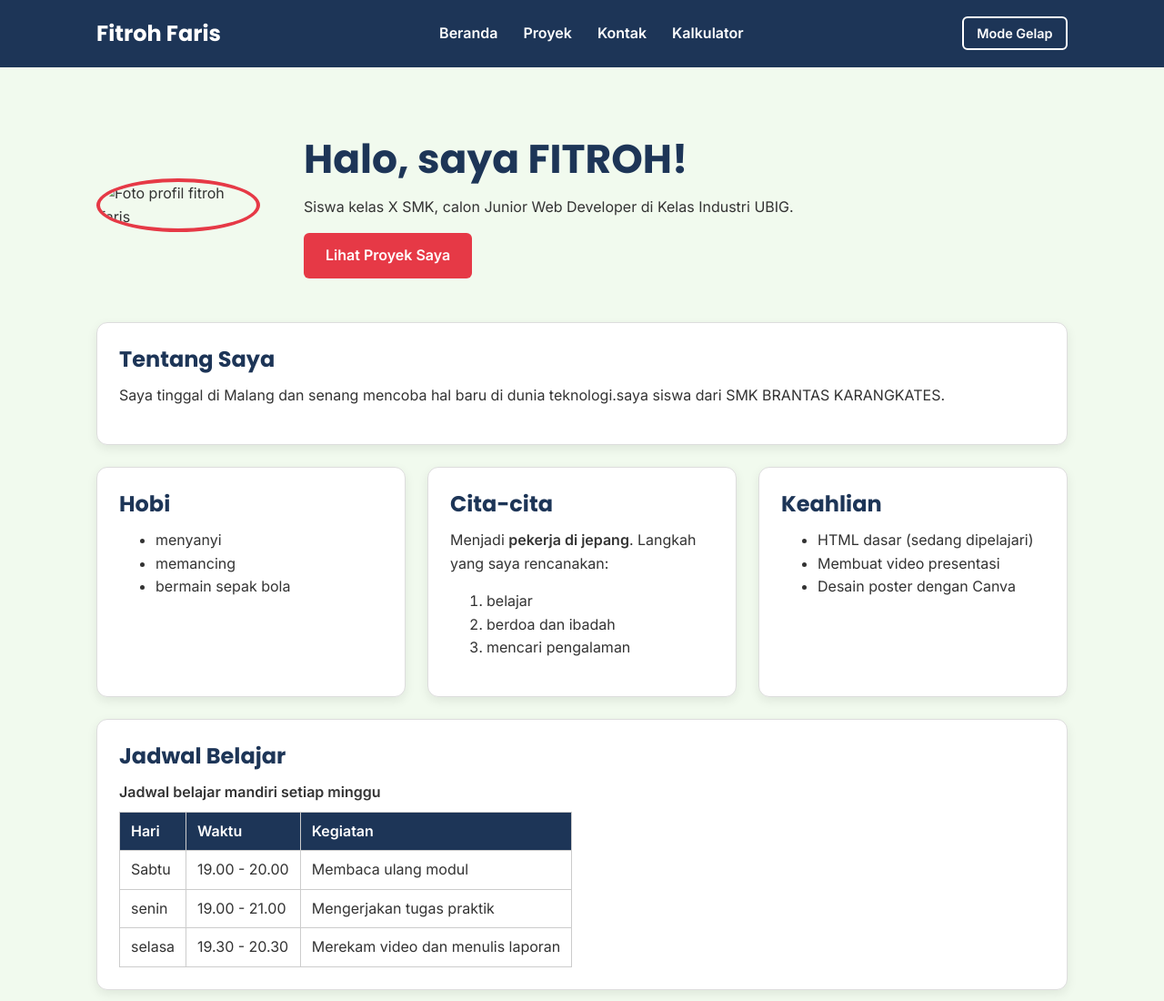
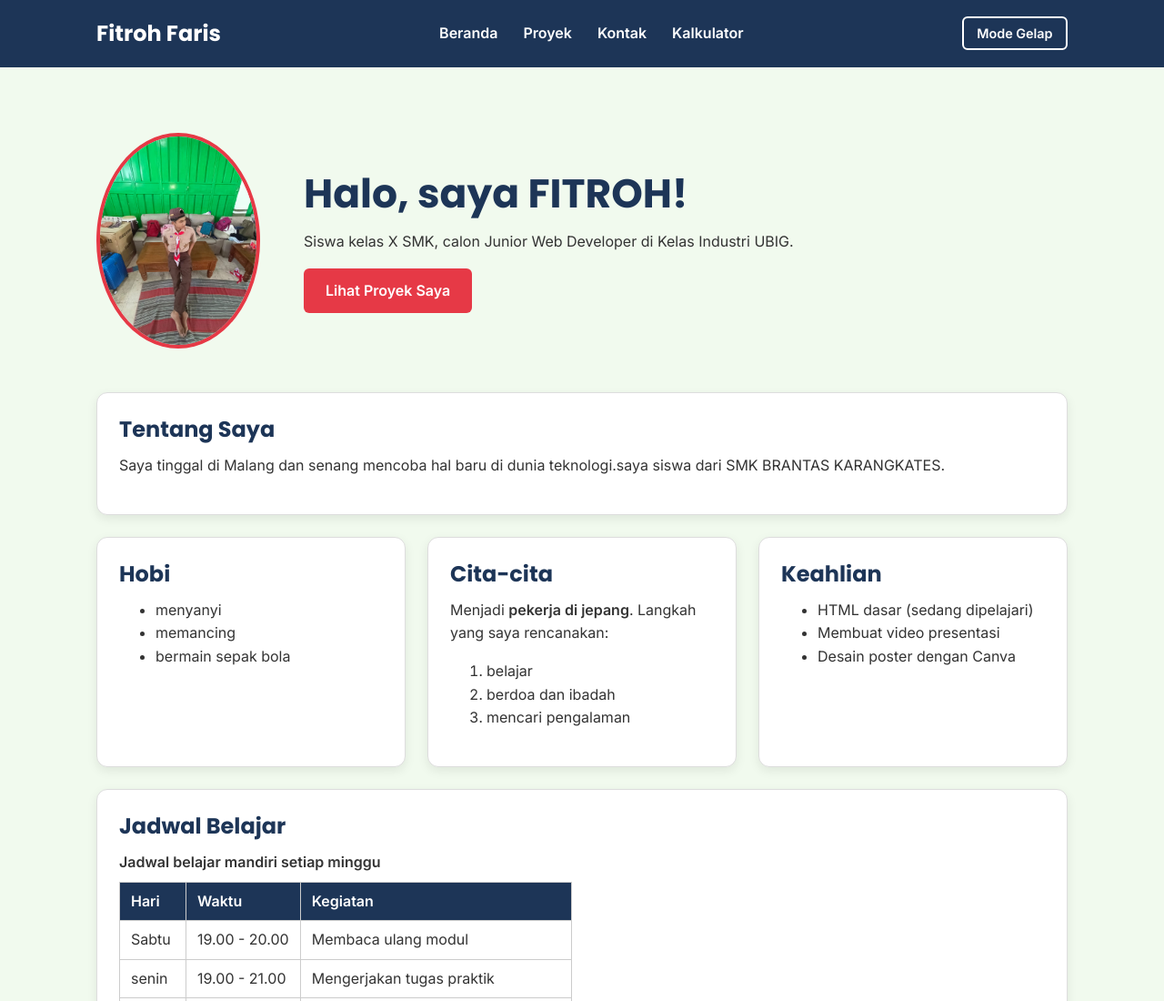
Before and after one commit to fitrohrpl-boop/tugas-5-fitrohfarisramadhani-smkbrantaskarangkates, a plain HTML site: page index.html in a window 1280 px wide. Shown: the top 1100 px of the page at 91% size. Drawn offline with Linux system fonts and the light colour scheme.

Commit message:
fix profile

```diff
--- a/index.html
+++ b/index.html
@@ -46,7 +46,7 @@
   <main>
     <div class="container">
       <section class="hero">
-        <img src="img/foto-profile.png" alt="Foto profil fitroh faris" width="180">
+        <img src="img/foto-profil.png" alt="Foto profil fitroh faris" width="180">
         <div>
           <h2>Halo, saya FITROH!</h2>
           <p>Siswa kelas X SMK, calon Junior Web Developer di Kelas Industri UBIG.</p>
```
